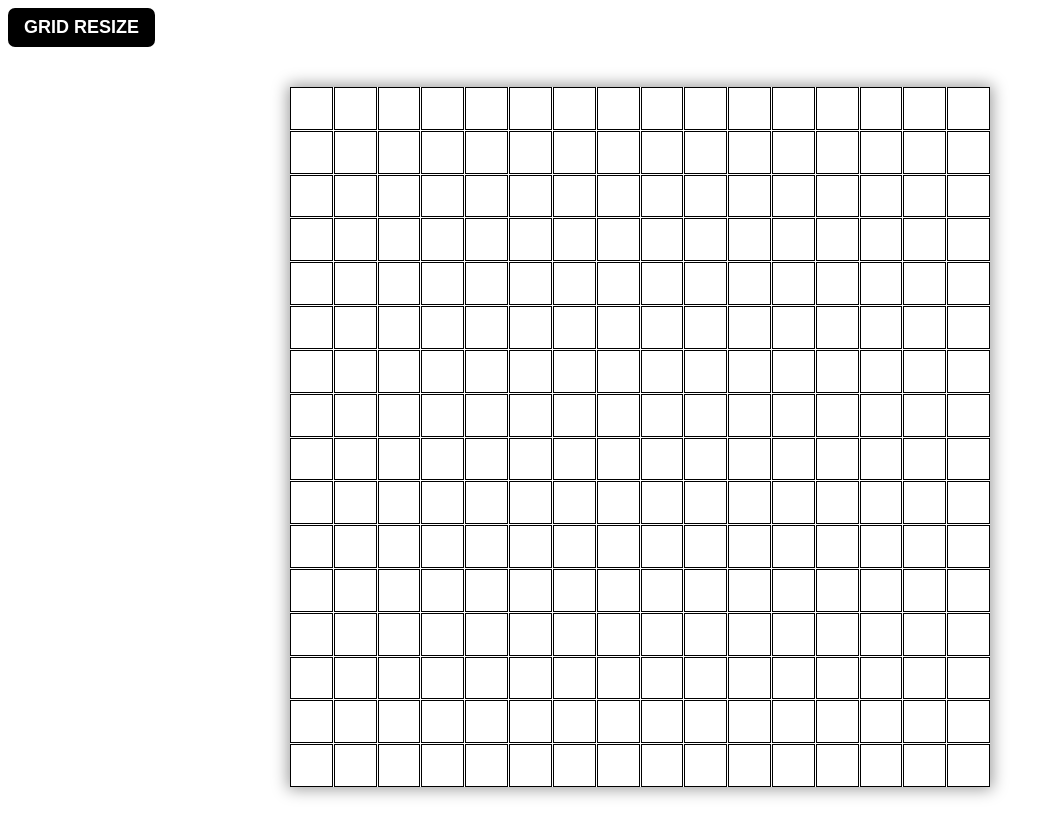
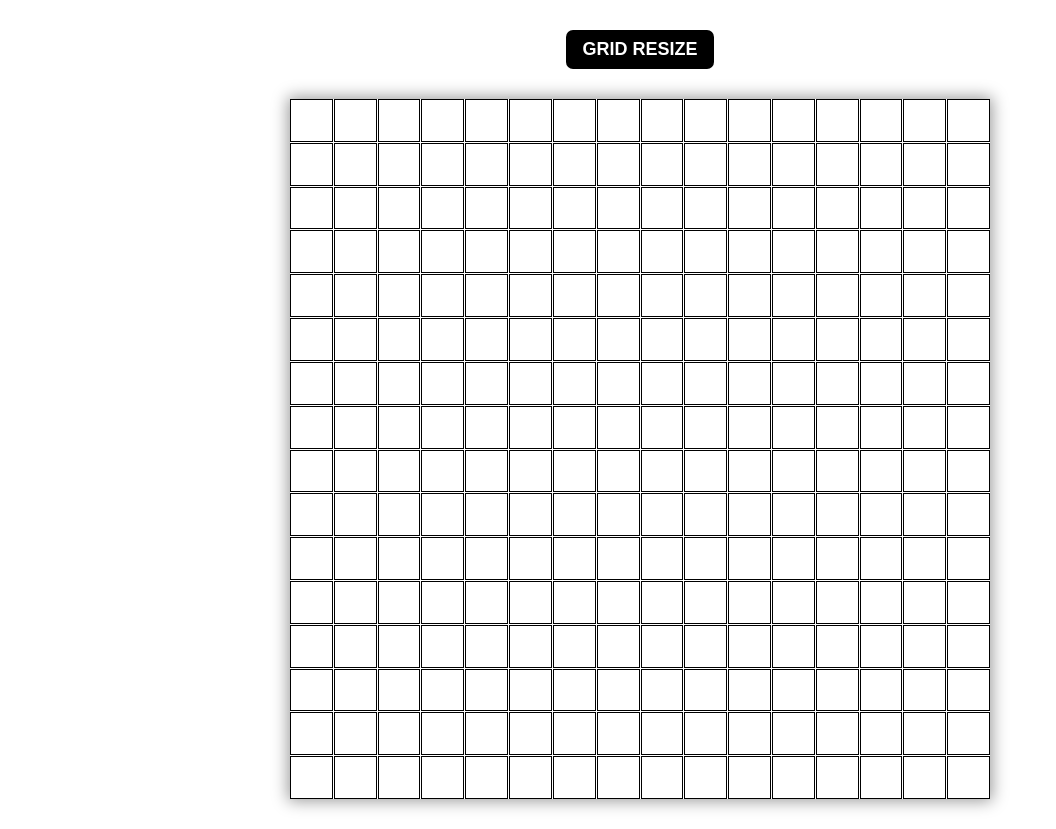
Before and after one commit to youssef-el-atmani/etch-a-sketch, a plain HTML site: page index.html in a window 1280 px wide. Shown: the whole page, without its empty margins (0-1056 px from the left). Drawn offline with Linux system fonts and the light colour scheme.

Commit message:
Center the resizing-btn

```diff
--- a/styles.css
+++ b/styles.css
@@ -11,7 +11,7 @@ html {
 #boxesContainer {
     width: 700px;
     height: 700px;
-    margin: 40px auto;
+    margin: 30px auto;
 
     display: flex;
     flex-direction: column;
@@ -45,6 +45,10 @@ html {
     padding: 7px 14px;
     font-size: large;
     font-weight: bold;
+
+    display: block;
+    margin: 30px auto;
+
 }
 .resize:hover {
     cursor: pointer;
```
